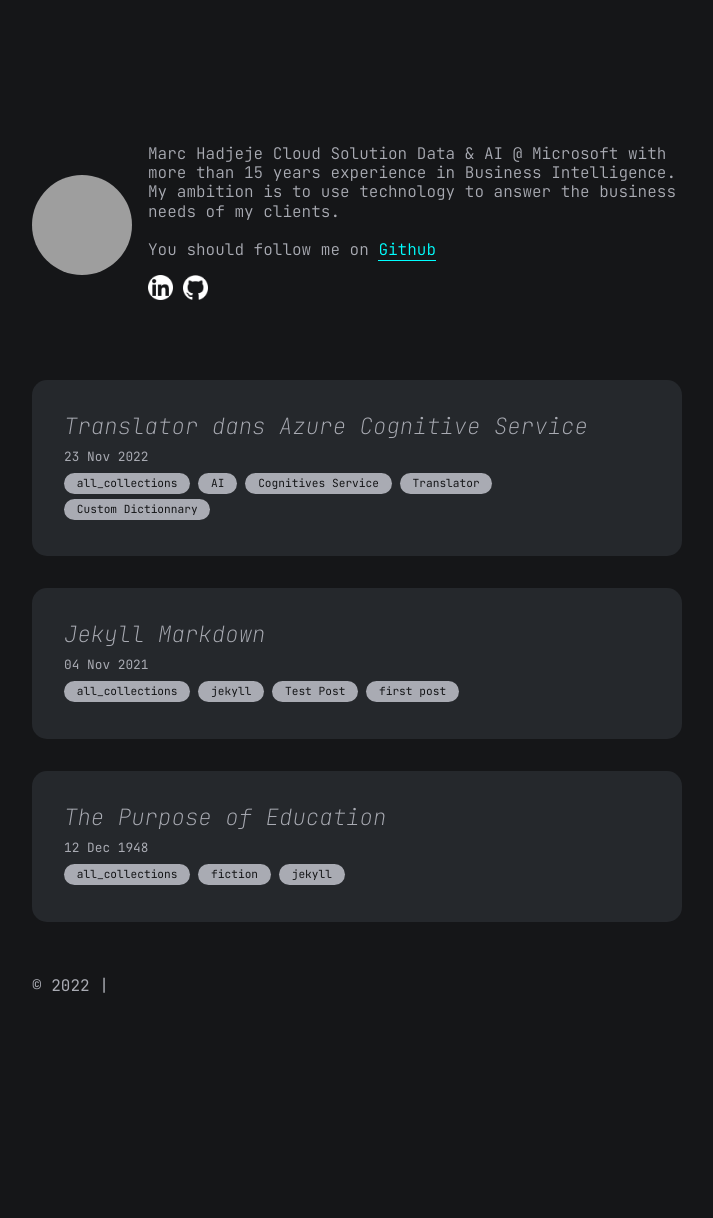
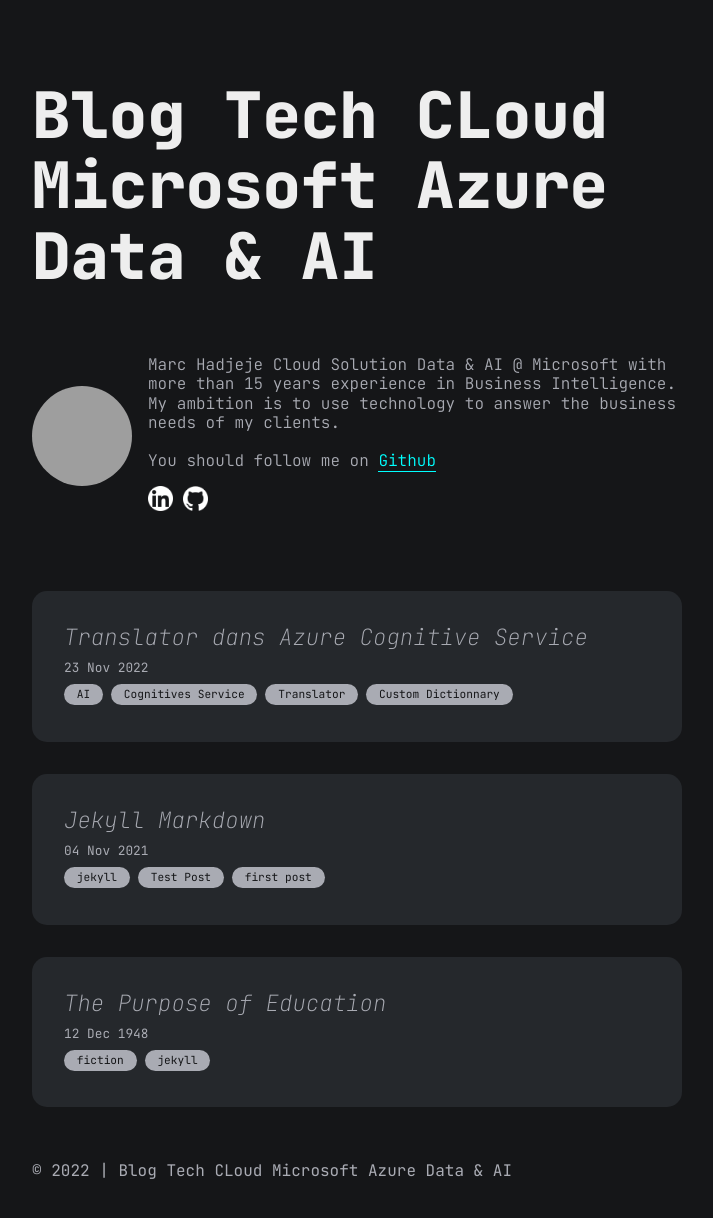
Before and after one commit to marc-hadjeje/marc-hadjeje.github.io, a Jekyll site: the page built from index.md, in a window 1280 px wide, cut to the strip 0-1235 px from the top of the page. Shown: the top 1218 px of the strip, without its empty margins (283-996 px from the left). Built offline with Jekyll 4.4.1, drawn with Linux system fonts in a browser that asks for light colours; before the commit the page ends 1050 px from its top, so only the background shows below that; grey boxes are pictures that could not be loaded.

Commit message:
Update _config.yml

```diff
--- a/_config.yml
+++ b/_config.yml
@@ -1,10 +1,26 @@
-lsi: false
-safe: true
-source: [your repo's top level directory]
-incremental: false
-highlighter: rouge
-gist:
-  noscript: false
-kramdown:
-  math_engine: mathjax
-  syntax_highlighter: rouge
+title: Blog Tech CLoud Microsoft Azure Data & AI
+markdown: kramdown
+
+# for atom feed
+author:
+  name: Marc Hadjeje
+  email: marc.hadjeje@microsoft.com
+
+plugins:
+  - jemoji
+  - jekyll-seo-tag
+  - jekyll-sitemap
+  - jekyll-feed
+
+collections_dir: all_collections
+collections:
+  posts:
+    output: true
+
+defaults:
+  - scope:
+      path: "_posts"
+    values:
+      layout: "post"
+      permalink: /posts/:title/
+exclude: ["sitemap.xml", "feed.xml", "LICENSE", "README.md"]
```
